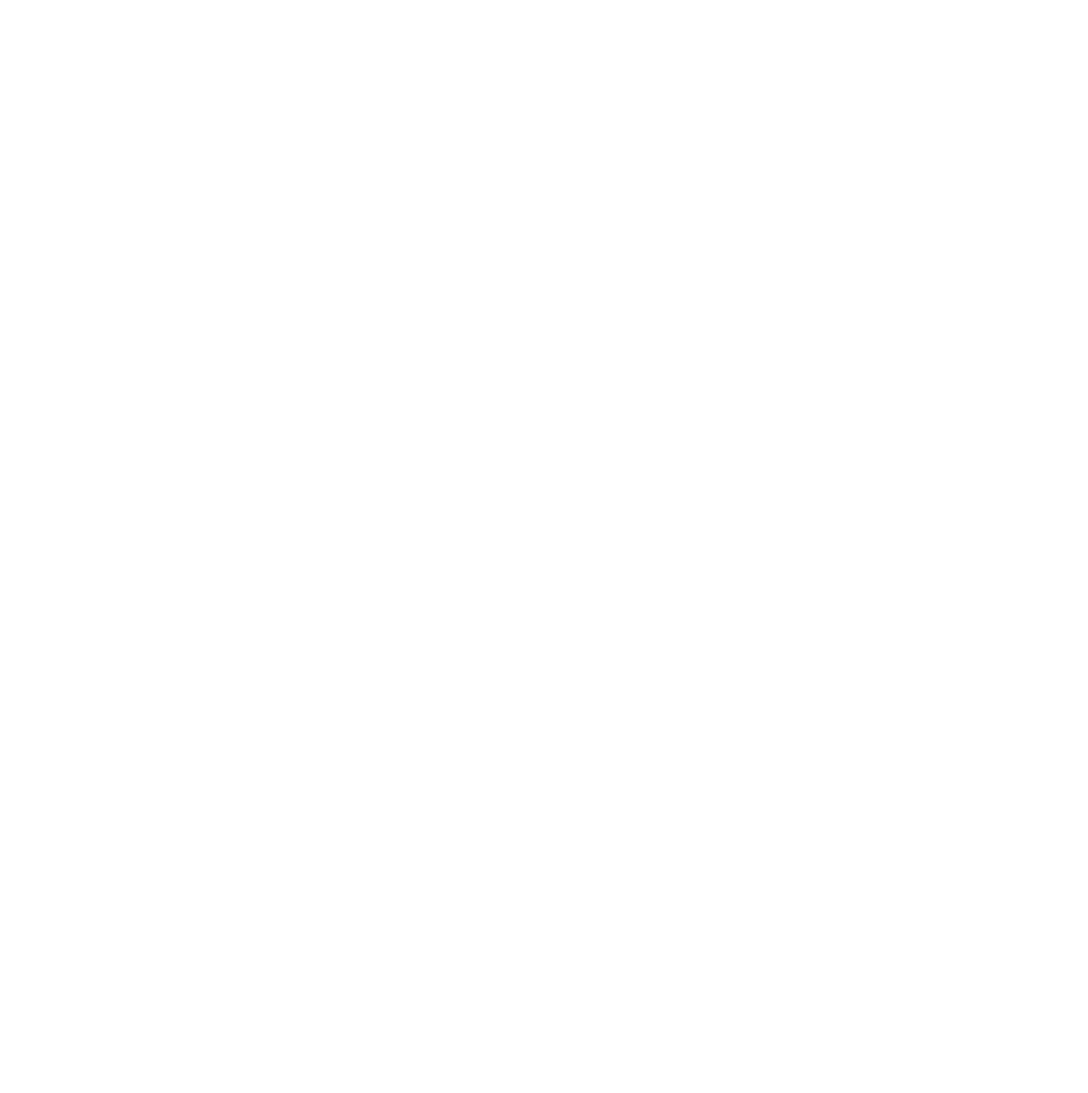
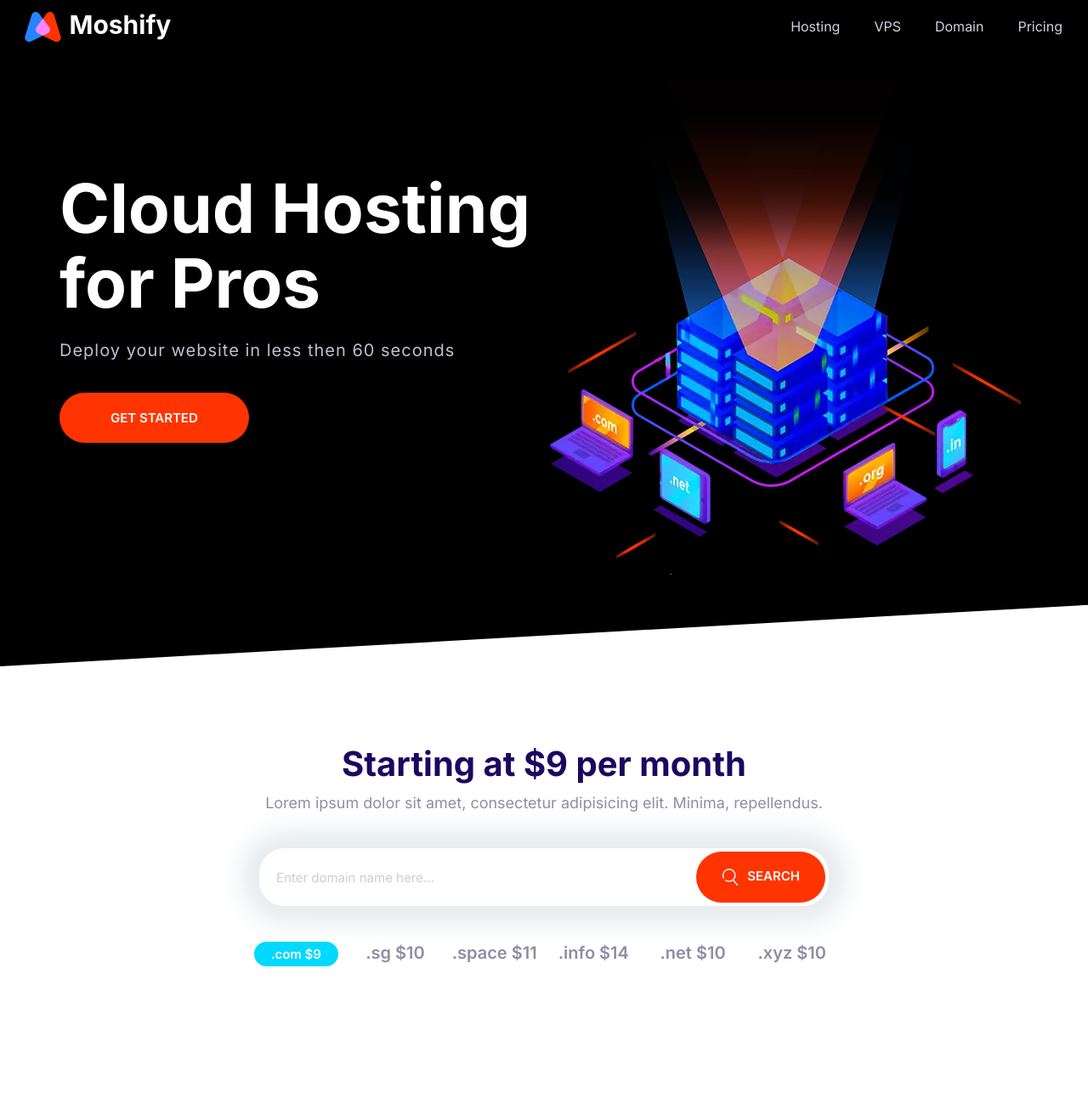
Before and after one commit to mustafaakdemir24/html-css--p-mosh, a plain HTML site: page index.html in a window 1280 px wide. Shown: the whole page at 85% size. Before the commit the page ends 800 px from the top, so only its background shows below. Drawn offline with Linux system fonts and the light colour scheme.

Commit message:
Put it All Together

```diff
--- a/index.html
+++ b/index.html
@@ -14,6 +14,74 @@
     <link rel="stylesheet" href="css/styles.css" />
   </head>
   <body>
+    <header>
+      <nav class="nav collapsible">
+        <a class="nav__brand" href="/"
+          ><img src="./images/logo.svg" alt=""
+        /></a>
+        <svg class="icon icon--white nav__toggler">
+          <use xlink:href="./images/sprite.svg#menu"></use>
+        </svg>
+        <ul class="list nav__list collapsible__content">
+          <li class="nav__item"><a href="#">Hosting</a></li>
+          <li class="nav__item"><a href="#">VPS</a></li>
+          <li class="nav__item"><a href="#">Domain</a></li>
+          <li class="nav__item"><a href="#">Pricing</a></li>
+        </ul>
+      </nav>
+    </header>
+    <section class="block block--dark block--skewed-left hero">
+      <div class="container grid grid--1x2">
+        <header class="block__header hero__content">
+          <h1 class="block__heading">Cloud Hosting for Pros</h1>
+          <p class="hero__tagline">
+            Deploy your website in less then 60 seconds
+          </p>
+          <a href="" class="btn btn--accent btn--stretched">Get Started</a>
+        </header>
+        <picture>
+          <source
+            type="image/webp"
+            srcset="./images/banner.webp 1x, ./images/banner@2x.webp 2x"
+          />
+          <source
+            type="image/png"
+            srcset="./images/banner.png 1x, ./images/banner@2x.png 2x"
+          />
+          <img class="hero__image" src="./images/banner.png" alt="" srcset="" />
+        </picture>
+      </div>
+    </section>
+    <section class="block container block-domain">
+      <header class="block__header">
+        <h2>Starting at $9 per month</h2>
+        <p>
+          Lorem ipsum dolor sit amet, consectetur adipisicing elit. Minima,
+          repellendus.
+        </p>
+      </header>
+      <div class="input-group">
+        <input
+          type="text"
+          class="input"
+          placeholder="Enter domain name here..."
+        />
+        <button class="btn btn--accent">
+          <svg class="icon icon--white">
+            <use xlink:href="./images/sprite.svg#search"></use></svg
+          >Search
+        </button>
+      </div>
+      <ul class="list block-domain__prices">
+        <li><span class="badge badge--secondary">.com $9</span></li>
+        <li>.sg $10</li>
+        <li>.space $11</li>
+        <li>.info $14</li>
+        <li>.net $10</li>
+        <li>.xyz $10</li>
+      </ul>
+    </section>
+
     <script src="./js/main.js"></script>
   </body>
 </html>
```
